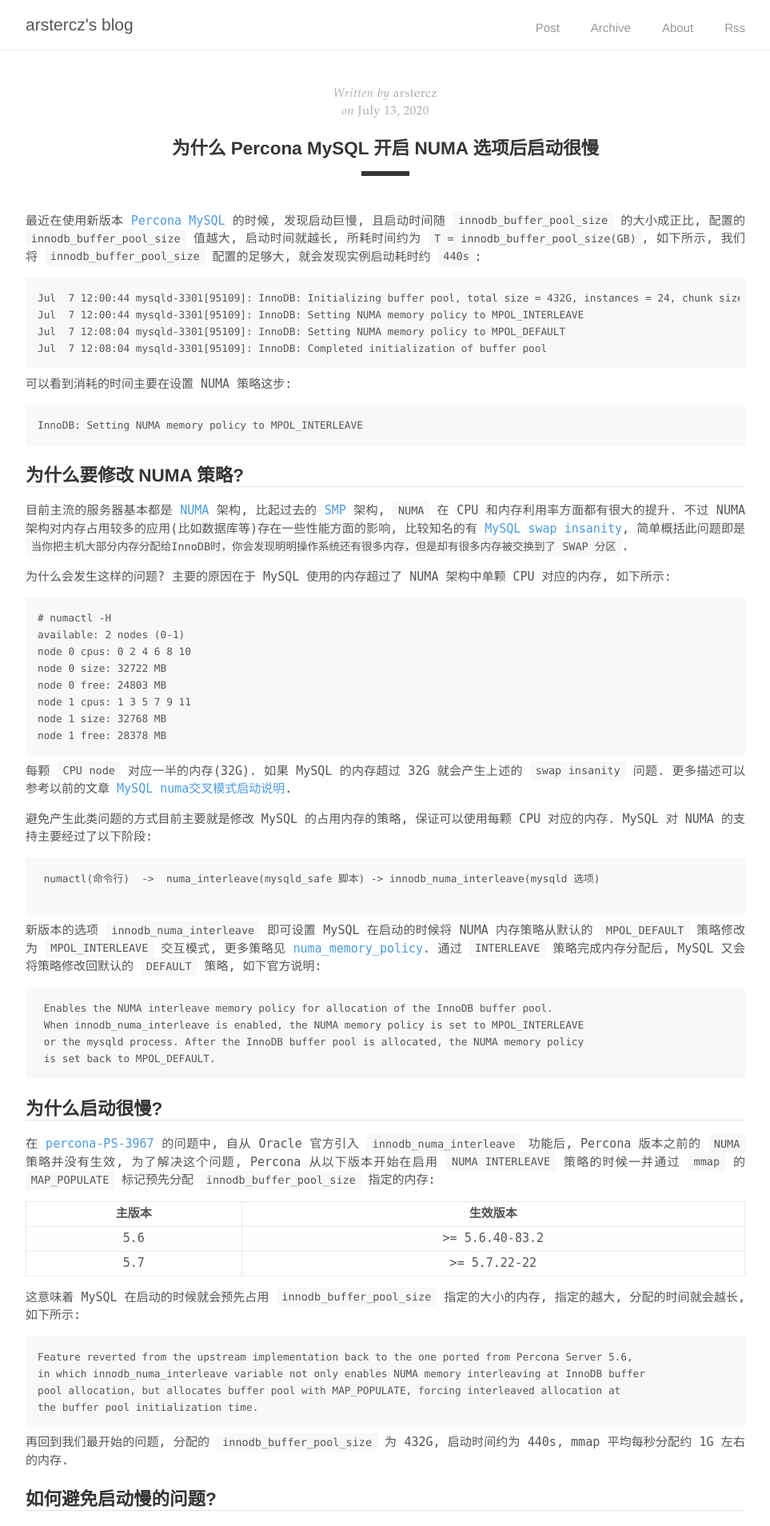
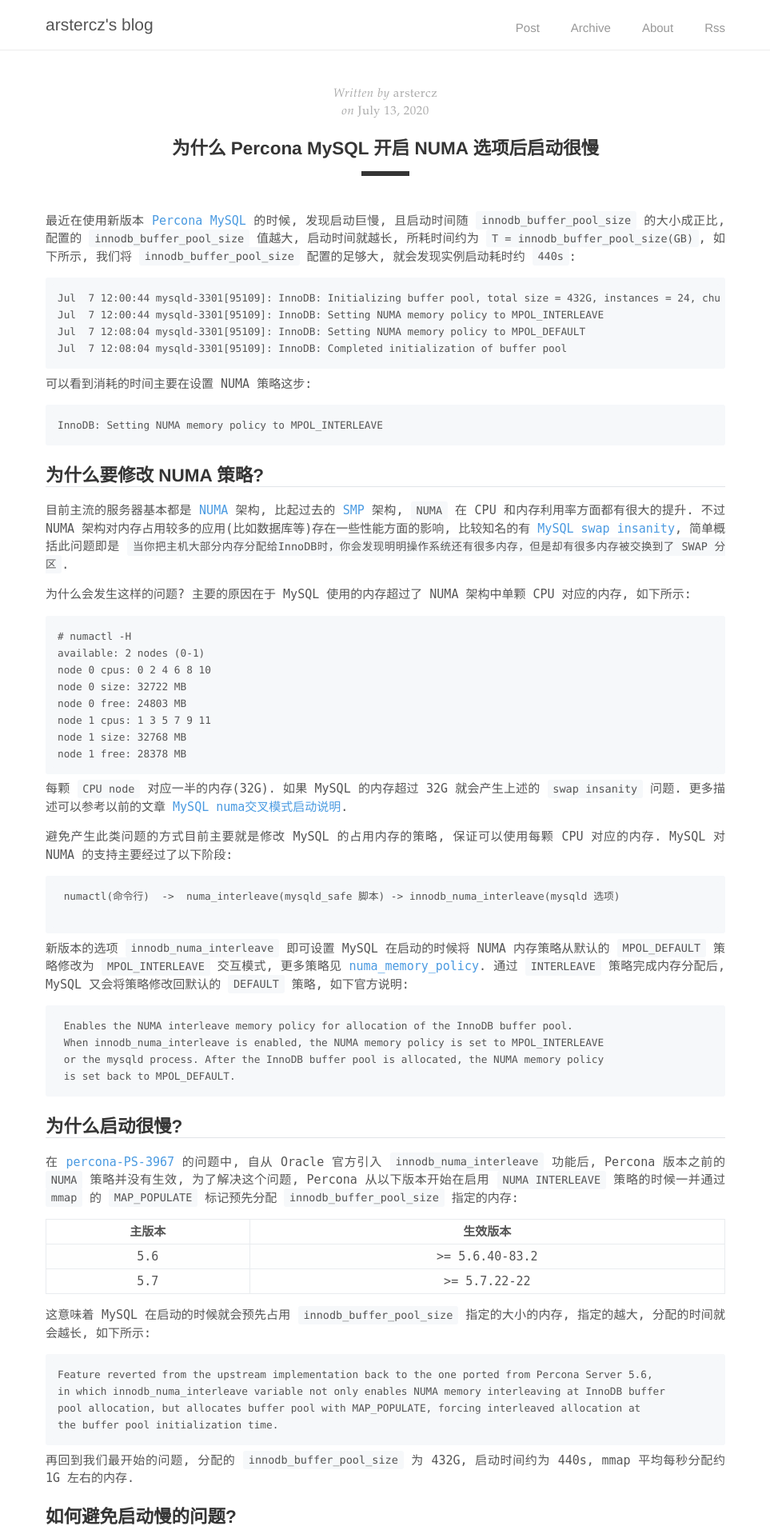
Before and after one commit to arstercz/arstercz.github.io, a Jekyll site: the page built from _posts/2020-07-13-percona-mysql-start-slowly.md, in a window 1280 px wide. Shown: the top 1908 px of the page at 80% size, without its empty margins (158-1121 px from the left). Built offline with Jekyll 4.4.1, drawn with Linux system fonts in a browser that asks for light colours; comment, search, counter and statistics services are not loaded; some of the changed text lies outside the part shown.

Commit message:
add large-page note

```diff
--- a/_sass/tale/_layout.scss
+++ b/_sass/tale/_layout.scss
@@ -1,7 +1,7 @@
 .container {
   margin: 0 auto;
-  max-width: 900px;
-  width: 90%;
+  max-width: 850px;
+  width: 85%;
 }
 
 main,
@@ -9,8 +9,8 @@
 .nav-container {
   display: block;
   margin: 0 auto;
-  max-width: 900px;
-  width: 90%;
+  max-width: 850px;
+  width: 85%;
 }
 
 .nav {
```
Also changed, not shown: _posts/2020-07-13-percona-mysql-start-slowly.md (+4 -0 lines).
